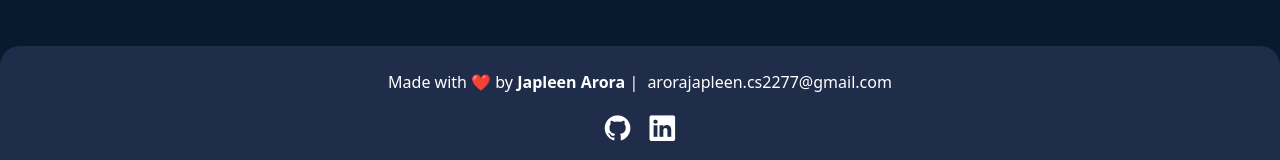
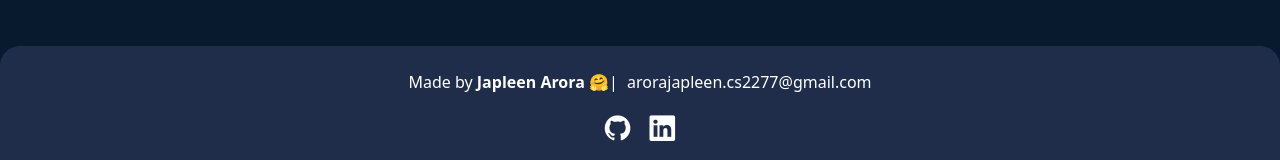
Before and after one commit to japleen-arora77/weather-dashboard, a React (Create React App) app: page / in a window 1280 px wide. Shown: the part 417-577 px from the top of the page. Built offline with nearby package versions, Linux system fonts and the light colour scheme; no server answers.

Commit message:
footer changes

```diff
--- a/src/components/footer.tsx
+++ b/src/components/footer.tsx
@@ -7,8 +7,8 @@ const Footer: React.FC = () => {
     <footer className="footer mt-5">
       <Container className="text-center py-4">
         <p className="footer-text mb-3">
-          Made with <span className="heart">❤️</span> by{" "}
-          <strong>Japleen Arora</strong> |
+          Made by{" "}
+          <strong>Japleen Arora</strong> <span className="heart">🤗</span>|
           <a href="mailto:arorajapleen.cs2277@gmail.com" className="email-link">
             {" "}arorajapleen.cs2277@gmail.com
           </a>
```
